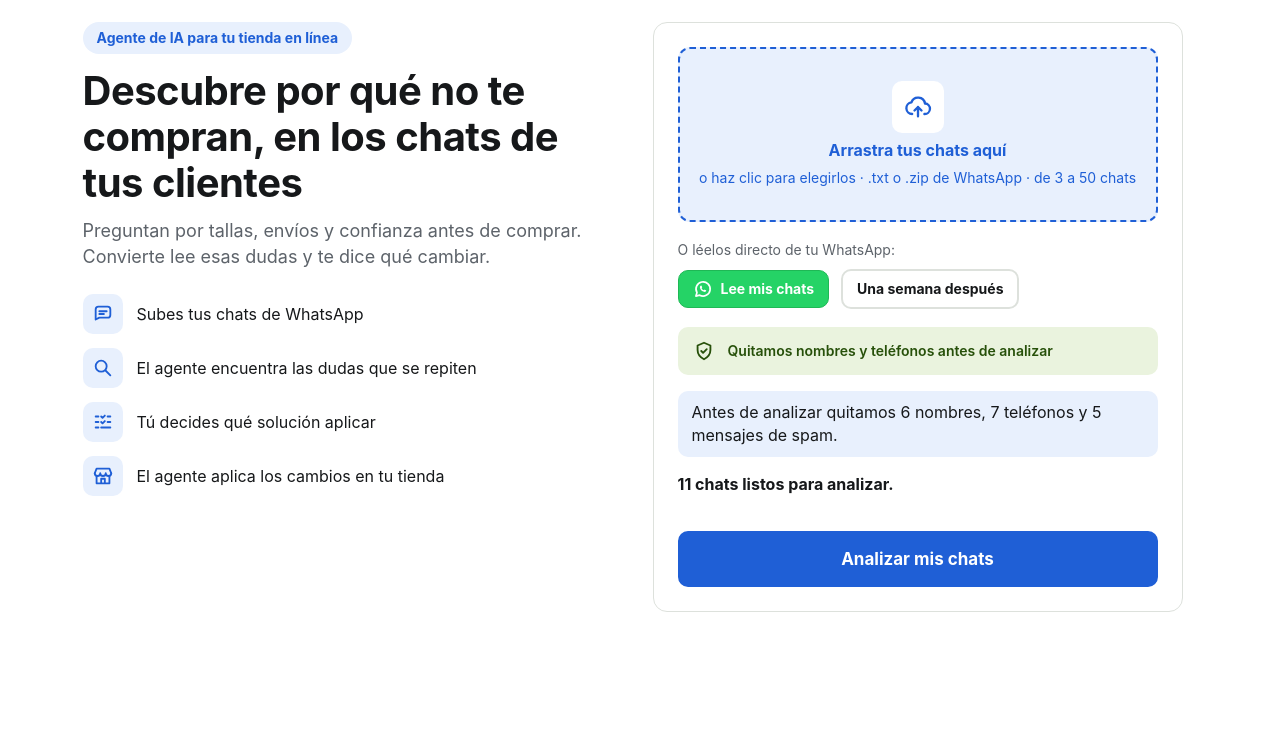
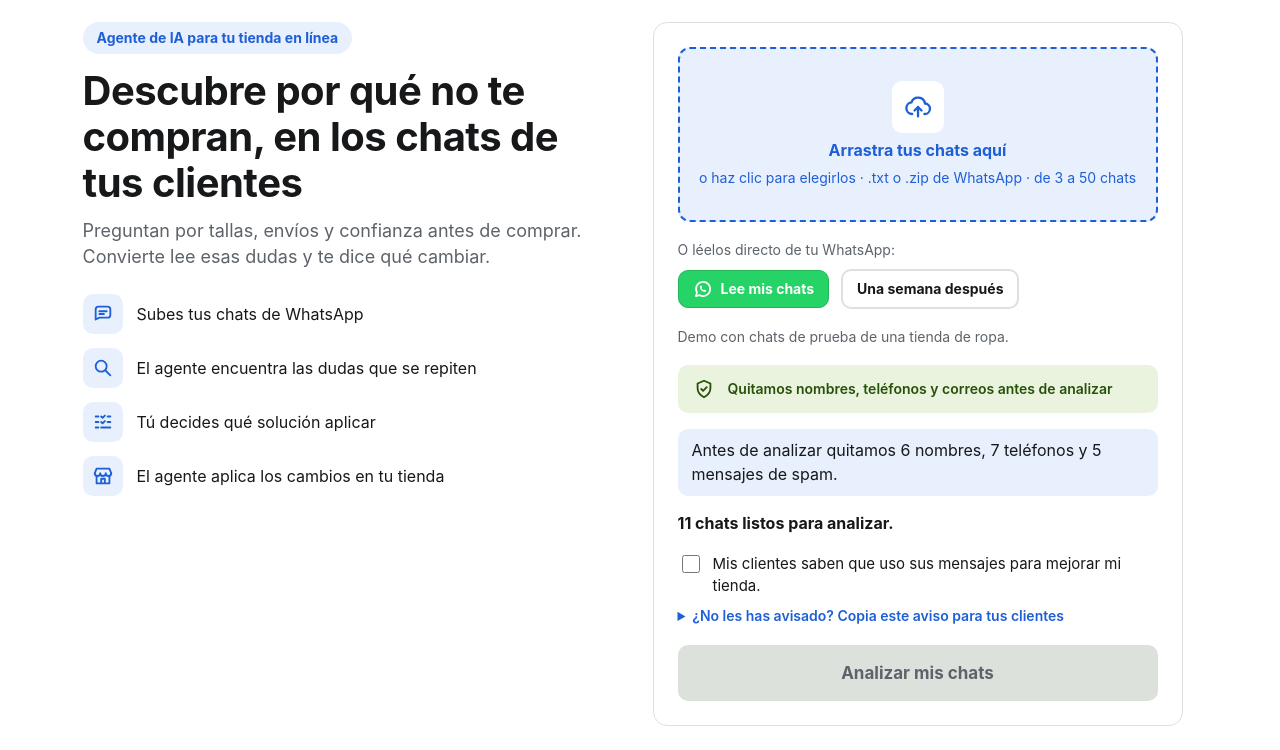
Before and after one commit to descamilla-codes/hackathonia-agente, a website with bundled scripts: page demo.html in a window 1280 px wide. Both pictures are taken after a click on the button "Lee mis chats". Shown: the part 80-830 px from the top of the page. Before the commit the page ends 800 px from the top, so only its background shows below. Built offline with nearby package versions, Linux system fonts and the light colour scheme.

Commit message:
feat: require the owner to confirm customers were told before analyzing

```diff
--- a/app.js
+++ b/app.js
@@ -57,7 +57,7 @@ function refresh(storeName, preDiscarded = refresh.pre || []) {
   refresh.pre = preDiscarded;
   ready = files.length || uploads ? prepare(files, { storeName, uploadCount: uploads }) : null;
   const st = $("status");
-  $("analyze").disabled = !ready || !!ready.error;
+  $("analyze").disabled = !ready || !!ready.error || !$("consent").checked; // the owner confirms customers were told
   if (!ready) return (st.innerHTML = "");
 
   const discarded = [...preDiscarded, ...(ready.discarded || []).map((n) => files.find((f) => f.name === n)?.label || n)];
@@ -157,6 +157,10 @@ async function analyze() {
   start();
 }
 $("analyze").addEventListener("click", analyze);
+$("consent").addEventListener("change", () => { $("analyze").disabled = !ready || !!ready.error || !$("consent").checked; }); // no re-prepare: keeps the chosen store
+$("copy-notice").addEventListener("click", async () => {
+  try { await navigator.clipboard.writeText($("notice-copy").textContent); $("copy-notice").textContent = "Copiado"; } catch {}
+});
 
 // ---------- Sheets (RF-21 to RF-36) ----------
 
--- a/demo.html
+++ b/demo.html
@@ -32,6 +32,13 @@ header b { font-size: 18px; }
 .banner { background: var(--warn); color: var(--warn-ink); border-radius: 10px; padding: 10px 14px; margin-bottom: 12px; font-size: 14px; }
 
 .btn { font: inherit; font-weight: 700; border-radius: 10px; padding: 12px 18px; cursor: pointer; }
+.demo-note { margin: 6px 0 0; }
+.consent { display: flex; gap: 10px; align-items: flex-start; margin-top: 18px; font-size: 15px; cursor: pointer; }
+.consent input { width: 18px; height: 18px; margin-top: 2px; accent-color: var(--accent); flex: none; }
+.notice-text { margin-top: 10px; font-size: 14px; }
+.notice-text summary { color: var(--accent); cursor: pointer; font-weight: 600; }
+.notice-text #notice-copy { background: var(--tab); border-radius: 10px; padding: 10px 12px; margin: 10px 0; }
+.notice-text .muted { margin-top: 8px; }
 .btn.wa { display: inline-flex; align-items: center; gap: 8px; background: #25d366; color: #fff; border: 1px solid #1fb855; }
 .btn.wa:hover { background: #1fb855; }
 .btn.wa svg { width: 20px; height: 20px; stroke: #fff; }
@@ -205,8 +212,16 @@ label.stock input { width: 90px; font: inherit; padding: 6px 8px; border: 1px so
         <button class="btn wa small" id="demo-antes"><svg viewBox="0 0 24 24" aria-hidden="true"><path d="M3.5 20.5l1.3-4.2A8.5 8.5 0 1 1 8 19.4z"/><path class="fill" d="M9.2 8.2c.3-.4.7-.4 1 0l.8 1.5c.1.3 0 .6-.2.8l-.5.5c.5 1.1 1.4 2 2.5 2.5l.5-.5c.2-.2.5-.3.8-.2l1.5.8c.4.3.4.7 0 1-.6.7-1.4 1-2.3.8-2.5-.7-4.3-2.5-5-5-.2-.9.1-1.7.9-2.2z"/></svg>Lee mis chats</button>
         <button class="btn ghost small" id="demo-despues">Una semana después</button>
       </div>
-      <p class="privacy"><span class="ico"><svg viewBox="0 0 24 24" aria-hidden="true"><path d="M12 3 5 6v5c0 4.5 3 8 7 10 4-2 7-5.5 7-10V6z"/><path d="m9 12 2 2 4-4"/></svg></span>Quitamos nombres y teléfonos antes de analizar</p>
+      <p class="muted small demo-note">Demo con chats de prueba de una tienda de ropa.</p>
+      <p class="privacy"><span class="ico"><svg viewBox="0 0 24 24" aria-hidden="true"><path d="M12 3 5 6v5c0 4.5 3 8 7 10 4-2 7-5.5 7-10V6z"/><path d="m9 12 2 2 4-4"/></svg></span>Quitamos nombres, teléfonos y correos antes de analizar</p>
       <div id="status" aria-live="polite"></div>
+      <label class="consent"><input type="checkbox" id="consent"> Mis clientes saben que uso sus mensajes para mejorar mi tienda.</label>
+      <details class="notice-text">
+        <summary>¿No les has avisado? Copia este aviso para tus clientes</summary>
+        <p id="notice-copy">Hola, gracias por escribirnos. Usamos los mensajes que nos mandas por WhatsApp para resolver mejor tus dudas y mejorar nuestra tienda. Antes de revisarlos quitamos tu nombre, teléfono y correo. Puedes consultar nuestro aviso de privacidad en nuestra tienda en línea.</p>
+        <button type="button" class="btn ghost small" id="copy-notice">Copiar aviso</button>
+        <p class="muted small">Ponlo como mensaje de bienvenida en WhatsApp Business. No sustituye tu aviso de privacidad.</p>
+      </details>
       <button class="btn primary wide" id="analyze" disabled>Analizar mis chats</button>
     </div>
   </section>
```
Also changed, not shown: index.html (+1 -1 lines).
